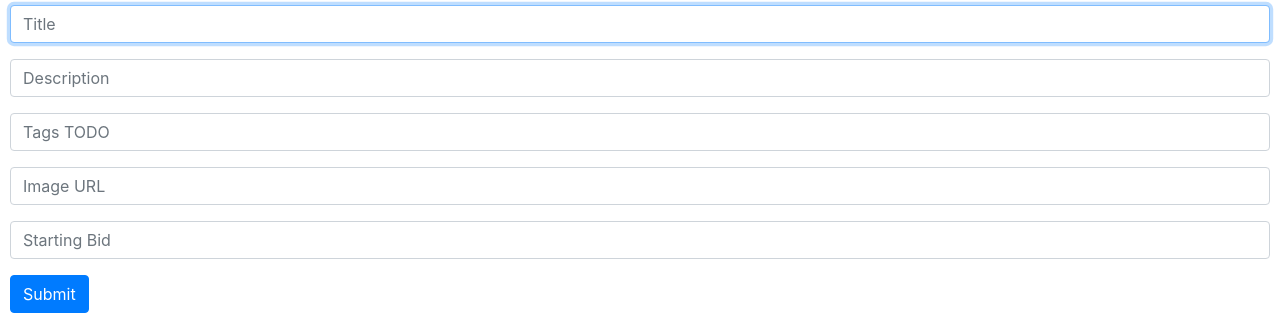
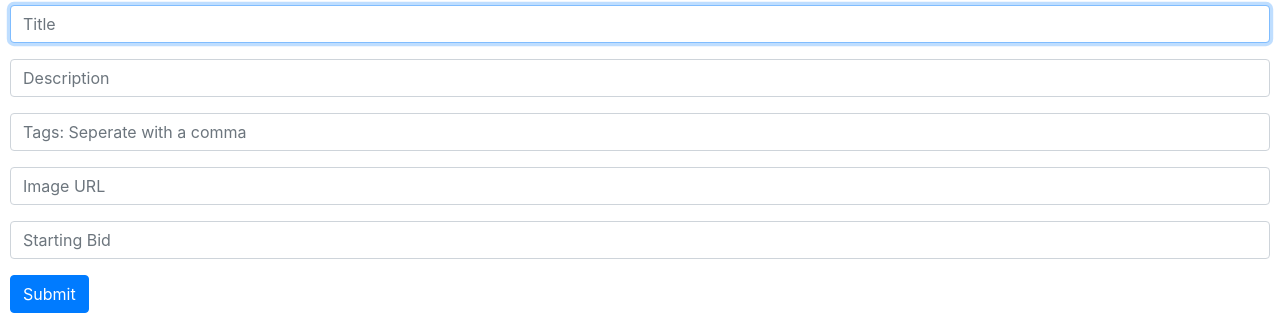
Before and after one commit to lcarland/commerce-cs50, a Django app: page /createlistign in a window 1280 px wide. Shown: the part 204-521 px from the top of the page. Run offline with Django 3.2, Linux system fonts and the light colour scheme; some libraries are stand-ins or nearby versions.

Commit message:
edit createlisting

```diff
--- a/auctions/templates/auctions/createlisting.html
+++ b/auctions/templates/auctions/createlisting.html
@@ -13,16 +13,16 @@
             <input class="form-control" autofocus type="text" name="title" placeholder="Title">
         </div>
         <div class="form-group">
-            <input class="form-control" autofocus type="text" name="description" placeholder="Description">
+            <input class="form-control" type="text" name="description" placeholder="Description">
         </div>
         <div class="form-group">
-            <input class="form-control" autofocus type="text" name="tags" placeholder="Tags TODO">
+            <input class="form-control" type="text" name="tags" placeholder="Tags: Seperate with a comma">
         </div>
         <div class="form-group">
-            <input class="form-control" autofocus type="text" name="imgurl" placeholder="Image URL">
+            <input class="form-control" type="text" name="imgurl" placeholder="Image URL">
         </div>
         <div class="form-group">
-            <input class="form-control" autofocus type="text" name="startbid" placeholder="Starting Bid">
+            <input class="form-control" type="text" name="startbid" placeholder="Starting Bid">
         </div>
         <input class="btn btn-primary" type="submit" value="Submit">
     </form>
--- a/auctions/views/usrmngt.py
+++ b/auctions/views/usrmngt.py
@@ -1,9 +1,23 @@
 from django.shortcuts import render
+
+import re
 
 
 def createlisting(request):
     if request.method == 'POST':
-        pass
+        title = request.POST["title"]
+        description = request.POST["description"]
+        tags = request.POST["tags"] # type str -> list
+        imgurl = request.POST["imgurl"]
+        startbid: float = request.POST["startbid"]
+
+        tags = tags.split(',')
+
+        for i, val in enumerate(tags):
+            tags[i] = val.strip()
+            if not val:
+                del tags[i]
+
         #TODO
 
     return render(request, 'auctions/createlisting.html', {
```
